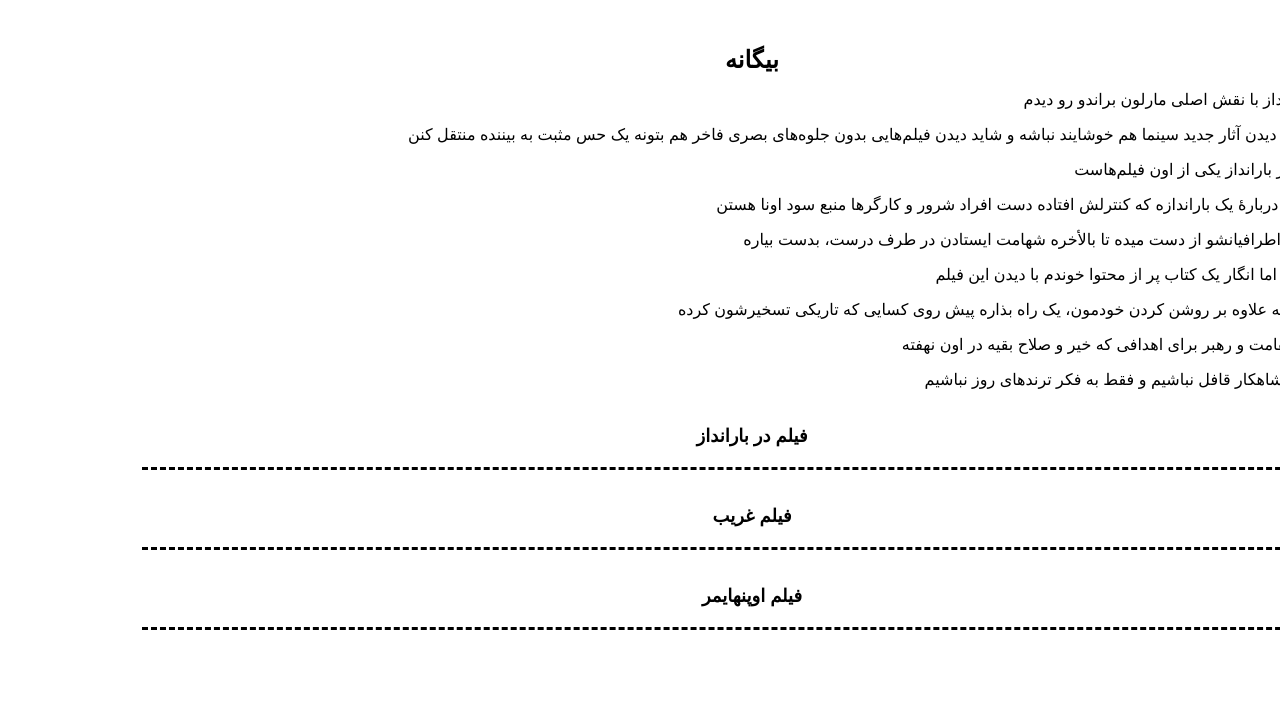
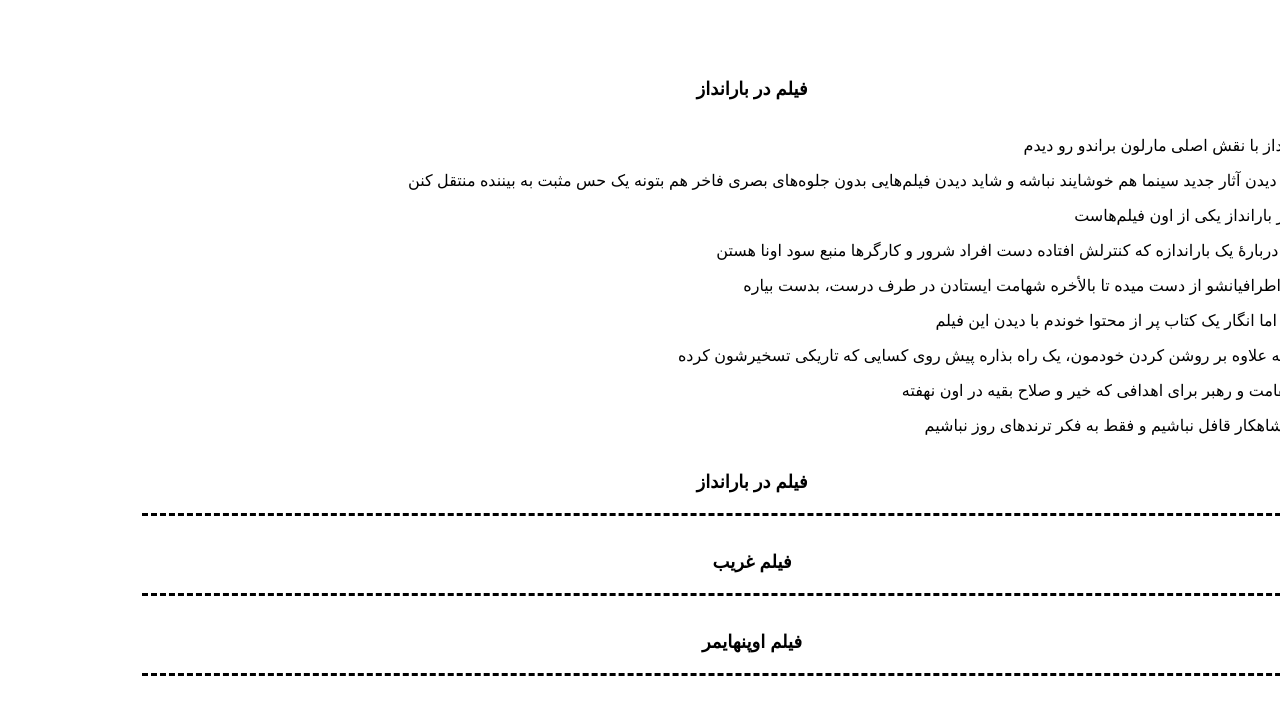
Before and after one commit to darkblog/darkblog.github.io, a Jekyll site: the page built from _posts/2023-8-7-3.md, in a window 1280 px wide. Shown: the top 715 px of the page. Built offline with Jekyll 4.4.1, drawn with Linux system fonts in a browser that asks for light colours.

Commit message:
Update default.html

```diff
--- a/_layouts/default.html
+++ b/_layouts/default.html
@@ -10,7 +10,7 @@
 </head>
 <body>
 <header>
-<a href="https://biganeh.com/">بیگانه</a>
+<h1>{{ page.title }}</h1>
 </header>
 <article>{{ content }}</article>
 </body>
```
